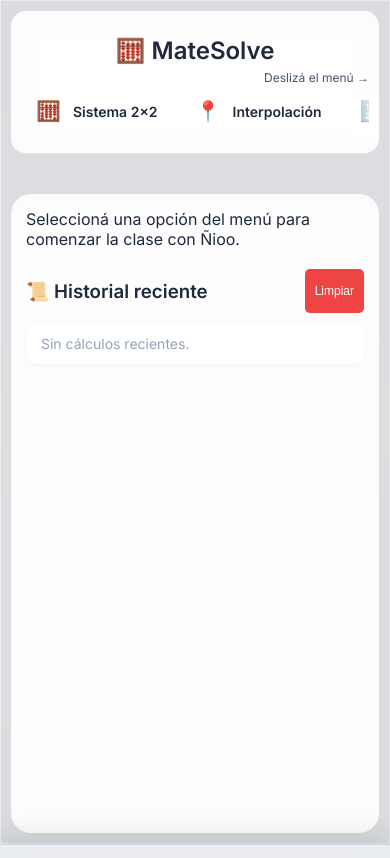
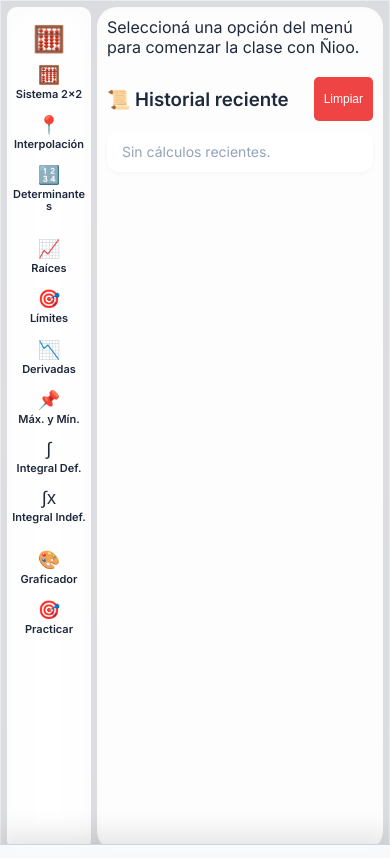
Before and after one commit to marianoleivaa-86/matesolve, a plain HTML site: page index.html in a window 390 px wide. Drawn offline with nearby package versions, Linux system fonts and the light colour scheme.

Commit message:
Vista celular con menu lateral

```diff
--- a/style.css
+++ b/style.css
@@ -430,42 +430,103 @@ git diff
 .aviso-deslizamiento { display: none; }
 
 @media (max-width: 768px) {
+    /* El contenido mantiene el formato lateral y ocupa toda la pantalla. */
     body {
         min-height: 100vh;
         min-height: 100dvh;
         padding: 0;
     }
-
     .contenedor {
+        flex-direction: row;
         min-height: 100vh;
         min-height: 100dvh;
+        padding: 6px;
+        gap: 6px;
     }
 
-    .sidebar::after {
-        content: '';
-        position: absolute;
-        top: 85px;
-        right: 0;
-        bottom: 10px;
-        width: 34px;
-        background: linear-gradient(to right, rgba(255,255,255,0), var(--glass-bg));
-        pointer-events: none;
+    /* Barra lateral angosta, fija durante el scroll vertical de la página. */
+    .sidebar {
+        flex: 0 0 84px;
+        width: 84px;
+        height: 100vh;
+        height: 100dvh;
+        max-height: none;
+        position: sticky;
+        top: 0;
+        overflow-y: auto;
+        overflow-x: hidden;
+        padding: 6px 3px;
+        margin: 0;
+        border-radius: 10px;
+    }
+    .sidebar::after,
+    .aviso-deslizamiento {
+        display: none;
+    }
+    .sidebar h1 {
+        overflow: hidden;
+        font-size: 0;
+        text-align: center;
+        white-space: nowrap;
+    }
+    .sidebar h1::before {
+        content: '🧮';
+        font-size: 26px;
+    }
+    .sidebar .subtitulo {
+        display: none;
     }
 
-    .aviso-deslizamiento {
-        display: block;
-        margin: 0 0 4px;
-        color: var(--text-muted);
-        font-size: 12px;
-        text-align: right;
+    /* Categorías y menú se apilan para eliminar el scroll horizontal. */
+    .menu {
+        display: flex;
+        flex-direction: column;
+        overflow: visible;
+        white-space: normal;
+        gap: 8px;
+    }
+    .menu-categoria {
+        display: flex;
+        flex-direction: column;
+        gap: 4px;
+        margin-bottom: 8px;
+    }
+    .menu-categoria h3 {
+        font-size: 10px;
+        line-height: 1.1;
+        text-align: center;
+        overflow-wrap: anywhere;
+    }
+    .card-modulo {
+        width: 100%;
+        min-height: 44px;
+        padding: 5px 2px;
+        flex-direction: column;
+        justify-content: center;
+        align-items: center;
+        gap: 2px;
+        text-align: center;
+    }
+    .card-icono {
+        font-size: 18px;
+    }
+    .card-titulo {
+        font-size: 11px;
+        line-height: 1.1;
+        overflow-wrap: anywhere;
     }
 
+    /* El pizarrón ocupa todo el espacio restante y usa el scroll de la página. */
     .pizarron {
-        flex: 1 1 auto;
+        flex: 1 1 0;
+        min-width: 0;
         min-height: 0;
-        overflow-x: hidden;
+        padding: 10px;
+        overflow: visible;
+        max-height: none;
     }
 
+    /* Campos y botones conservan el tamaño táctil y no desbordan el pizarrón. */
     input,
     select,
     button {
@@ -478,15 +539,16 @@ git diff
     select {
         width: 100%;
     }
-
     #resultado [style*="display:flex"] {
         min-width: 0;
+        flex-wrap: wrap;
     }
     #resultado [style*="display:flex"] > input {
-        flex: 1 1 0;
+        flex: 1 1 90px;
         min-width: 0;
     }
 
+    /* Tablas y gráficos se mantienen dentro del ancho disponible. */
     table,
     #resultado table,
     canvas {
@@ -499,15 +561,4 @@ git diff
     canvas {
         height: auto !important;
     }
-
-    .bubble,
-    .formula-bubble {
-        max-width: 100%;
-        min-width: 0;
-        font-size: 16px;
-        overflow-wrap: anywhere;
-    }
-    .message-row {
-        min-width: 0;
-    }
 }
```
